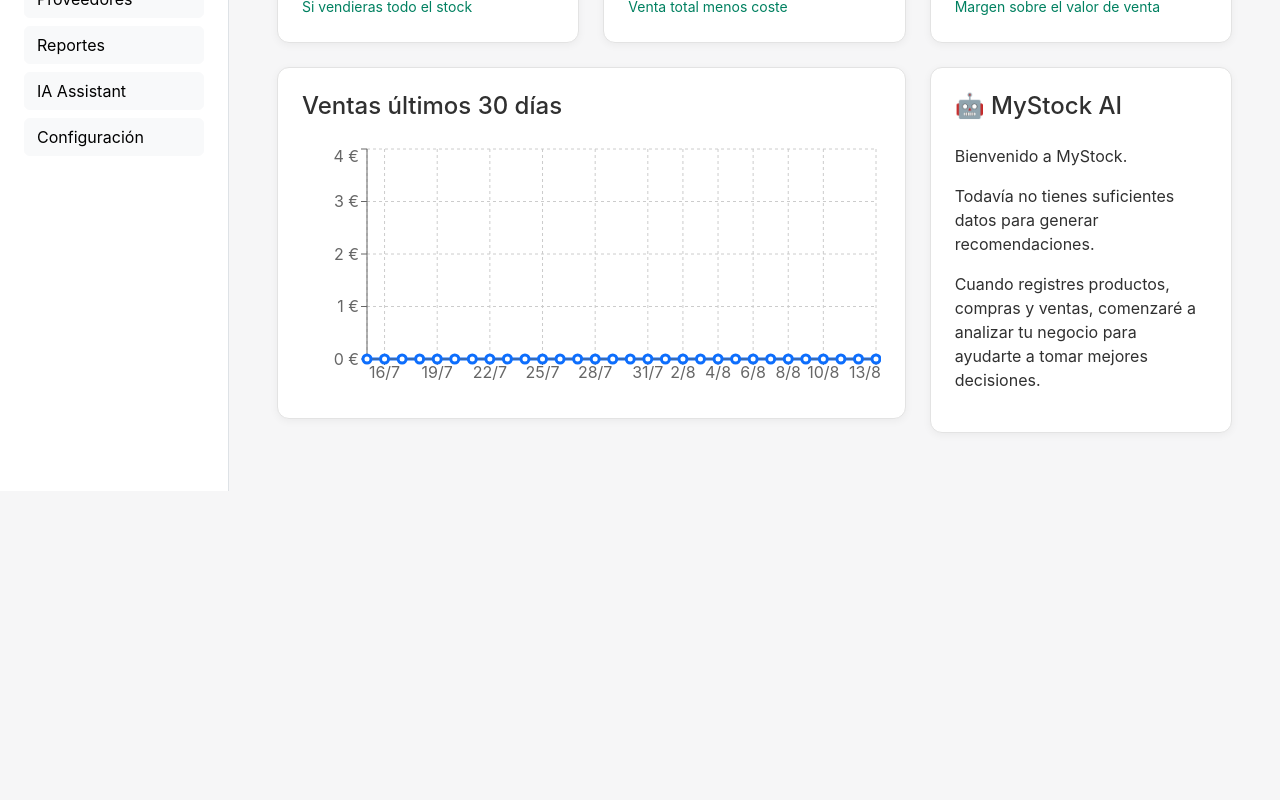
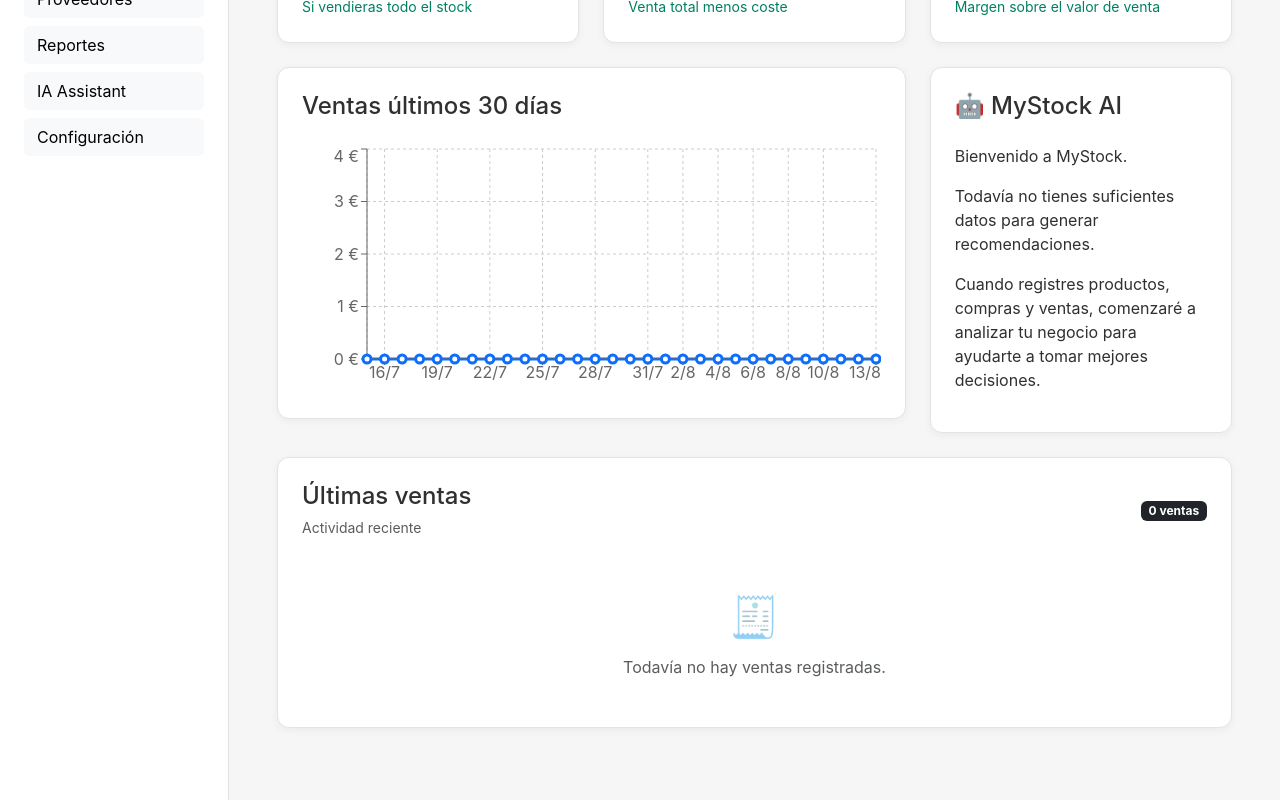
Before and after one commit to ErwinGonzalezBonilla/MyStock, a React app in the folder frontend/: page / in a window 1280 px wide. Shown: the part 489-1289 px from the top of the page. Before the commit the page ends 980 px from the top, so only its background shows below. Built offline with nearby package versions, Linux system fonts and the light colour scheme; the HTML template or start-up script is replaced by a standard one.

Commit message:
feat(dashboard): add recent sales

```diff
--- /dev/null
+++ b/frontend/src/components/common/RecentSales.jsx
@@ -0,0 +1,129 @@
+export default function RecentSales({ sales }) {
+  const formatDate = (date) => {
+    if (!date) {
+      return "Sin fecha";
+    }
+
+    return new Date(date).toLocaleString("es-ES", {
+      day: "2-digit",
+      month: "2-digit",
+      hour: "2-digit",
+      minute: "2-digit",
+    });
+  };
+
+  const recentSales = sales.slice(0, 5);
+
+  return (
+    <div className="stat-card mb-4">
+
+      <div className="d-flex justify-content-between align-items-center mb-4">
+
+        <div>
+          <h4 className="mb-1">
+            Últimas ventas
+          </h4>
+
+          <small className="text-muted">
+            Actividad reciente
+          </small>
+        </div>
+
+        <span className="badge bg-dark">
+          {sales.length} ventas
+        </span>
+
+      </div>
+
+      {recentSales.length === 0 ? (
+
+        <div className="text-center text-muted py-4">
+
+          <div className="fs-1 mb-2">
+            🧾
+          </div>
+
+          <p className="mb-0">
+            Todavía no hay ventas registradas.
+          </p>
+
+        </div>
+
+      ) : (
+
+        <div className="table-responsive">
+
+          <table className="table table-hover align-middle mb-0">
+
+            <thead className="table-light">
+
+              <tr>
+
+                <th>Fecha</th>
+
+                <th>Producto</th>
+
+                <th>SKU</th>
+
+                <th>Cantidad</th>
+
+                <th>Total</th>
+
+              </tr>
+
+            </thead>
+
+            <tbody>
+
+              {recentSales.map((sale) => (
+
+                <tr key={sale.id}>
+
+                  <td>
+                    <small>
+                      {formatDate(
+                        sale.date
+                      )}
+                    </small>
+                  </td>
+
+                  <td className="fw-semibold">
+                    {sale.productName}
+                  </td>
+
+                  <td>
+
+                    <span className="badge bg-dark">
+                      {sale.sku ||
+                        "Sin SKU"}
+                    </span>
+
+                  </td>
+
+                  <td>
+                    {sale.quantity}
+                  </td>
+
+                  <td className="fw-bold">
+                    €
+                    {" "}
+                    {Number(
+                      sale.total
+                    ).toFixed(2)}
+                  </td>
+
+                </tr>
+
+              ))}
+
+            </tbody>
+
+          </table>
+
+        </div>
+
+      )}
+
+    </div>
+  );
+}
--- a/frontend/src/pages/Dashboard.jsx
+++ b/frontend/src/pages/Dashboard.jsx
@@ -2,6 +2,7 @@
 
 import StatCard from "../components/common/StatCard";
 import SalesChart from "../components/common/SalesChart";
+import RecentSales from "../components/common/RecentSales";
 
 export default function Dashboard() {
   const [products] = useState(() => {
@@ -192,8 +193,6 @@
 
       <div className="row">
 
-        {/* VENTAS HOY */}
-
         <div className="col-lg-3 col-md-6 mb-4">
 
           <StatCard
@@ -210,8 +209,6 @@
 
         </div>
 
-        {/* PRODUCTOS */}
-
         <div className="col-lg-3 col-md-6 mb-4">
 
           <StatCard
@@ -221,8 +218,6 @@
           />
 
         </div>
-
-        {/* COSTE INVENTARIO */}
 
         <div className="col-lg-3 col-md-6 mb-4">
 
@@ -235,8 +230,6 @@
           />
 
         </div>
-
-        {/* STOCK BAJO */}
 
         <div className="col-lg-3 col-md-6 mb-4">
 
@@ -302,8 +295,6 @@
 
       <div className="row">
 
-        {/* GRÁFICO */}
-
         <div className="col-lg-8">
 
           <div
@@ -323,12 +314,10 @@
 
         </div>
 
-        {/* IA */}
-
         <div className="col-lg-4">
 
           <div
-            className="stat-card"
+            className="stat-card mb-4"
             style={{
               minHeight: "350px",
             }}
@@ -362,6 +351,22 @@
 
       </div>
 
+      {/* =========================
+          ÚLTIMAS VENTAS
+      ========================= */}
+
+      <div className="row">
+
+        <div className="col-12">
+
+          <RecentSales
+            sales={sales}
+          />
+
+        </div>
+
+      </div>
+
     </div>
   );
 }
```
